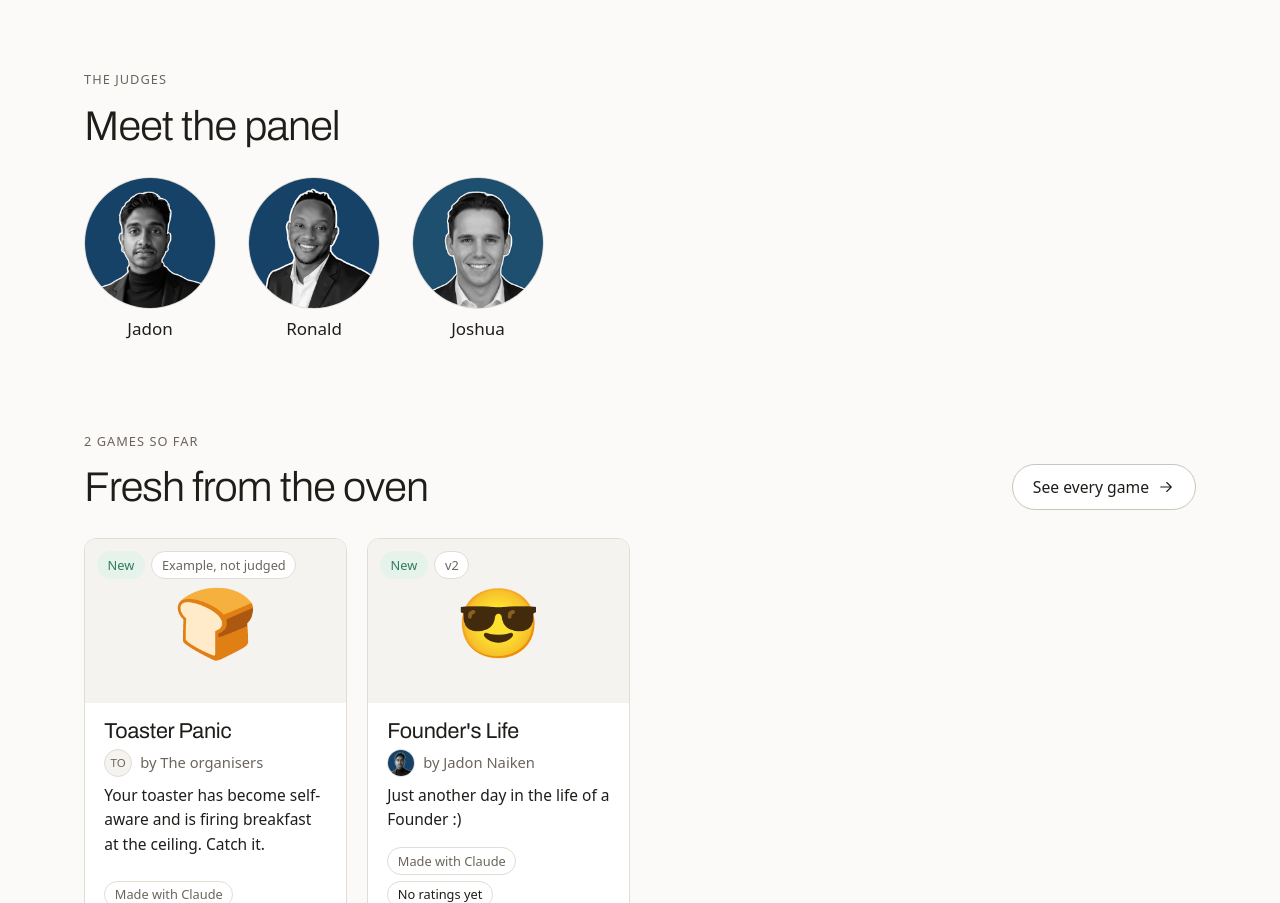
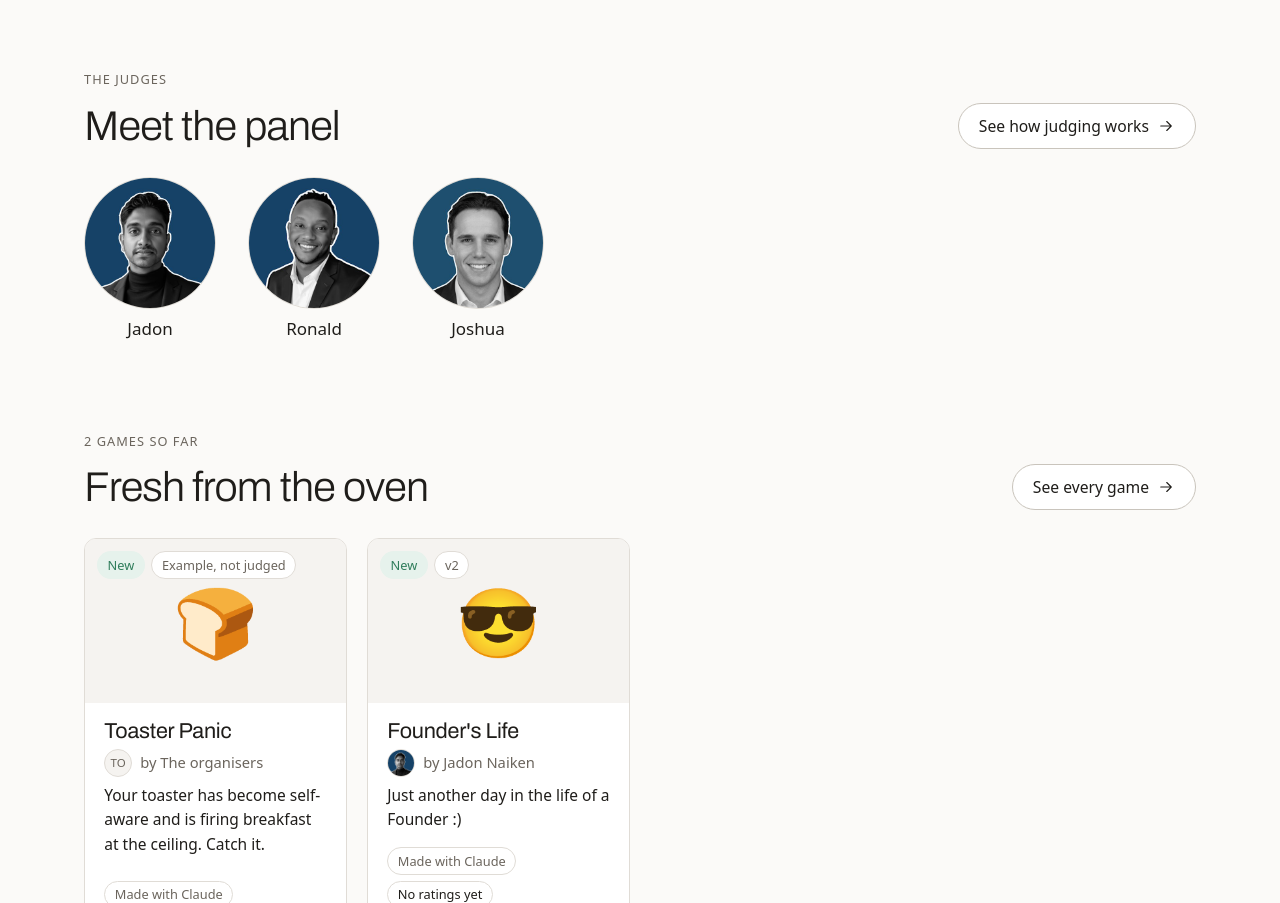
Before and after one commit to jadonnaiken-ui/RAY-Connect, a plain HTML site: page index.html in a window 1280 px wide. Shown: the part 2145-3048 px from the top of the page. Drawn offline with Linux system fonts and the light colour scheme; no server answers; a web font is replaced by a local one.

Commit message:
Home: add back the "See how judging works" link next to the judges
Co-Authored-By: Claude Opus 5.5 <noreply@anthropic.com>

```diff
--- a/index.html
+++ b/index.html
@@ -69,7 +69,7 @@
 
   <section class="section" data-show="judges">
     <div class="wrap">
-      <div class="section-head"><div><span class="eyebrow">The judges</span><h2>Meet the panel</h2></div></div>
+      <div class="section-head"><div><span class="eyebrow">The judges</span><h2>Meet the panel</h2></div><a class="btn" href="judging.html">See how judging works <svg class="icon" viewBox="0 0 24 24" aria-hidden="true"><path d="M5 12h14M13 6l6 6-6 6"/></svg></a></div>
       <ul class="judges judges-lg" data-slot="judge-list"></ul>
     </div>
   </section>
```
